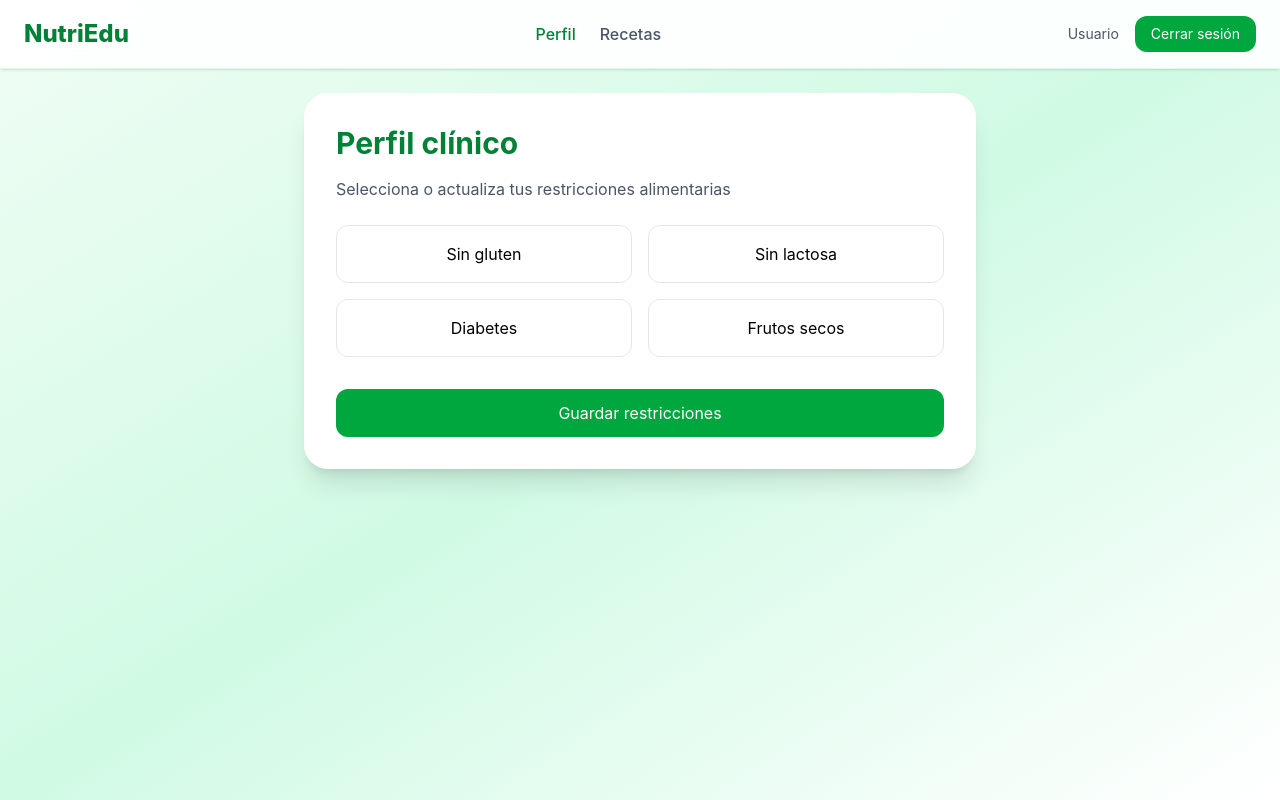
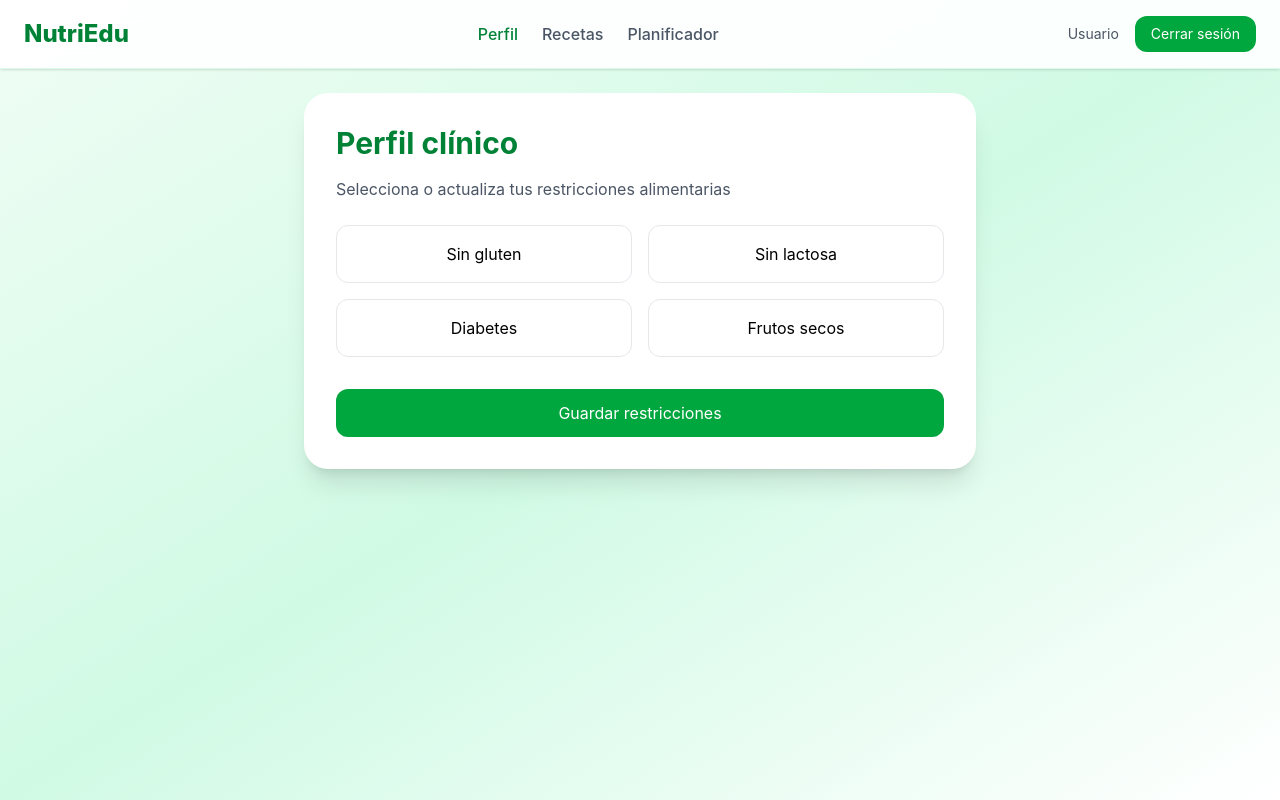
Before and after one commit to xrhon0s/NutriEdu-frontend, a React (Vite) app: page /profile in a window 1280 px wide. Built offline with nearby package versions, Linux system fonts and the light colour scheme; no server answers; sample sign-in values are in the browser's storage.

Commit message:
feat(navbar): add planner navigation link

```diff
--- a/src/components/navBar.jsx
+++ b/src/components/navBar.jsx
@@ -36,6 +36,10 @@ export default function NavBar() {
           <button onClick={() => navigate("/recipes")} className={linkClass("/recipes")}>
             Recetas
           </button>
+
+          <button onClick={() => navigate("/planner")} className={linkClass("/planner")}>
+            Planificador
+          </button>
         </div>
 
         <div className="flex items-center gap-4">
```
